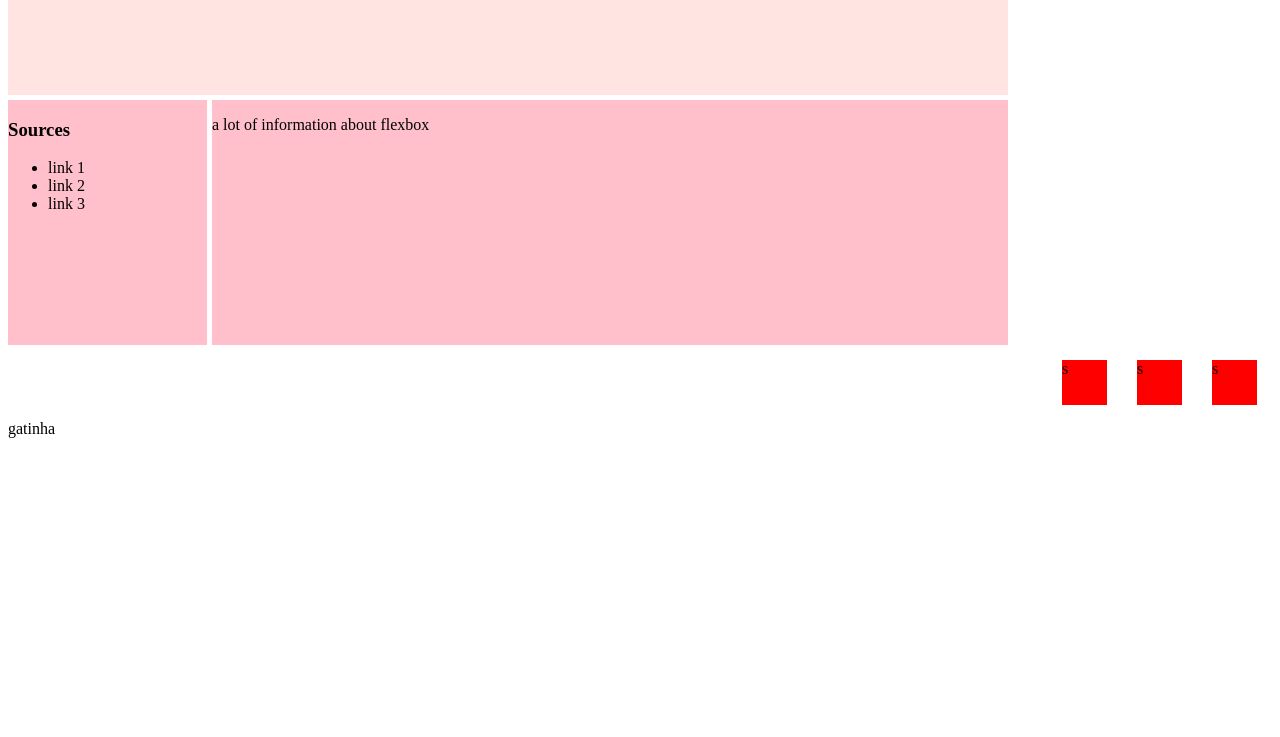
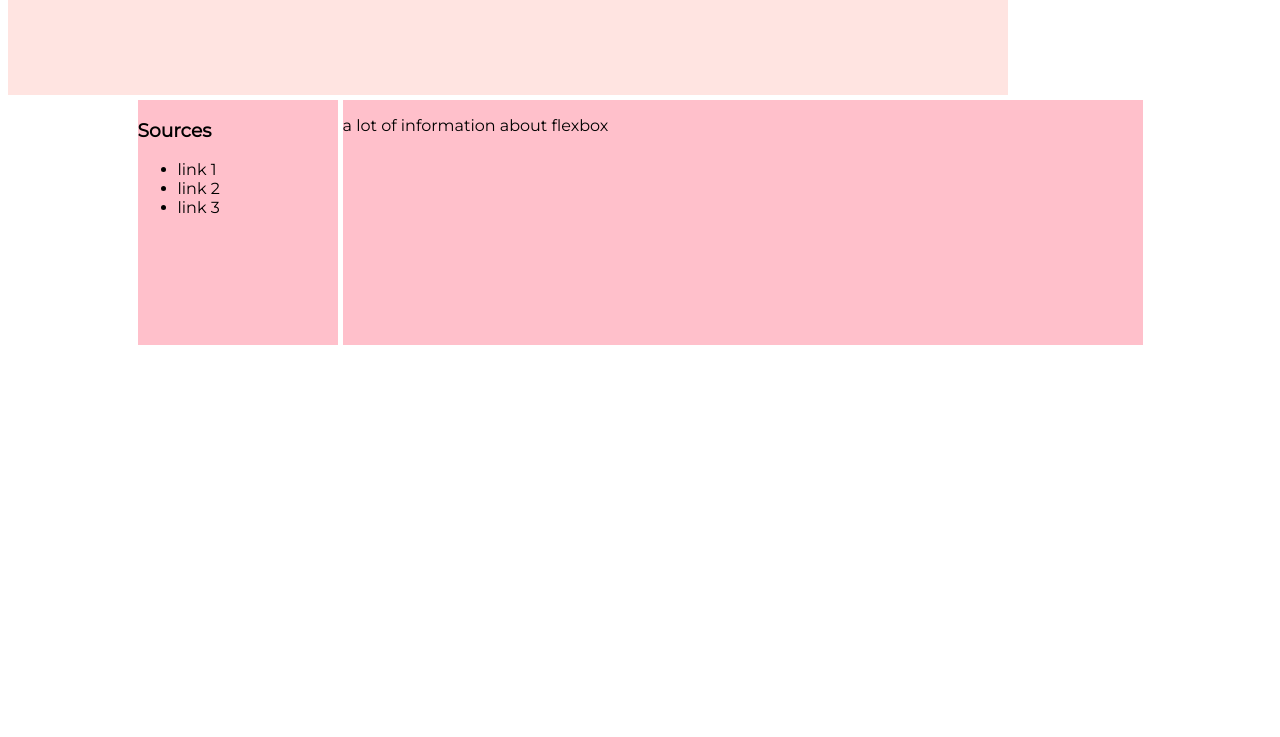
Before and after one commit to gatinhap/frontend, a plain HTML site: page html/flexbox0/index.html in a window 1280 px wide. Shown: the part 63-800 px from the top of the page. Drawn offline with Linux system fonts and the light colour scheme.

Commit message:
centered content

```diff
--- a/html/flexbox0/index.html
+++ b/html/flexbox0/index.html
@@ -5,7 +5,7 @@
     <meta charset="utf-8">
     <title>Flexbox 0 — starting code</title>
     <link rel="stylesheet" href="styles.css">
-    <link href="https://fonts.googleapis.com/css2?family=Abril+Fatface&display=swap" rel="stylesheet">
+    <link href="https://fonts.googleapis.com/css2?family=Abril+Fatface&family=Montserrat&display=swap" rel="stylesheet">
 
 </head>
 
@@ -35,16 +35,7 @@
         </div>
     </content>
 
-    <div class="content2">
-        <div class="content2-element">s</div>
-        <div class="content2-element">s</div>
-        <div class="content2-element">s</div>
 
-    </div>
-
-    <div>
-        gatinha
-    </div>
 
 </body>
 
--- a/html/flexbox0/styles.css
+++ b/html/flexbox0/styles.css
@@ -2,14 +2,10 @@ body {
     font-family: 'Montserrat';
 }
 
-/*header{
-    margin-left: 25%;
-    width: 50%
-}*/
+
 h1 {
     background-color: mistyrose;
     text-align: center;
-    justify-content: center;
     height: 150px;
     width: auto;
     max-width: 1000px;
@@ -21,11 +17,8 @@ h1 {
 content {
     display: flex;
     height: auto;
+    justify-content: center;
     min-height: 250px;
-    max-width: 1000px;
-
-    /*   width: 50%;
-    margin-left: 25%;*/
 
 }
 
@@ -42,14 +35,14 @@ content {
 
 }
 
-.content2 {
-    display: flex;
-    justify-content: flex-end;
+
+
+@media only screen and (min-width: 1000px) {
+    .sidebar {
+        max-width: 200px;
+    }
+
+    .mainpage {
+        max-width: 800px;
+    }
 }
-
-.content2-element {
-    background-color: red;
-    margin: 15px;
-    min-height: 45px;
-    min-width: 45px;
-}
```
